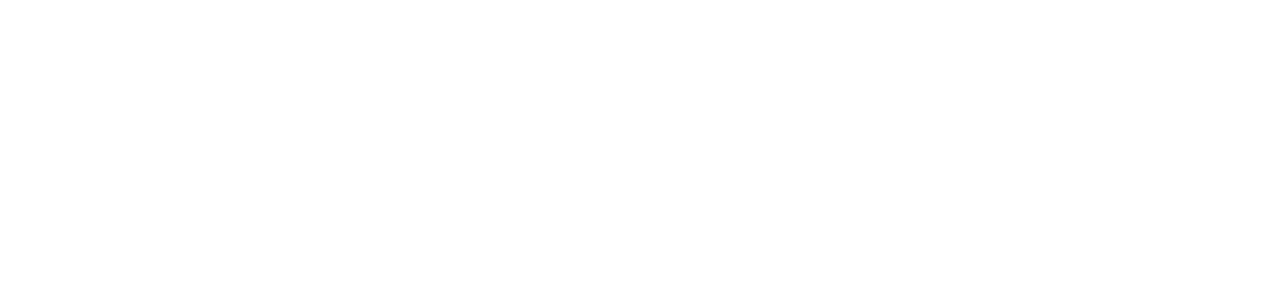
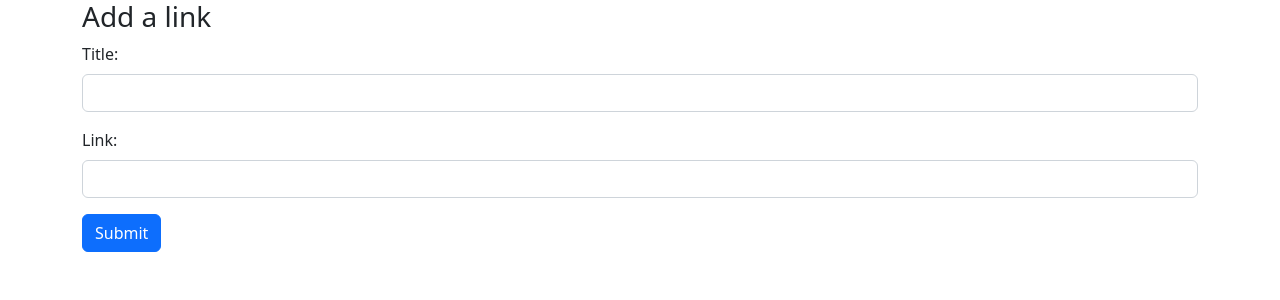
Before and after one commit to js-urquiza/oldRedditClone, an Angular app in the folder oldRedditClone/: page / in a window 1280 px wide. Shown: the top 300 px of the page. Built offline with nearby package versions, Linux system fonts and the light colour scheme.

Commit message:
Create the form in app-component template

```diff
--- a/oldRedditClone/src/app/app.component.html
+++ b/oldRedditClone/src/app/app.component.html
@@ -0,0 +1,18 @@
+<div class="container">
+<div class="row">
+  <div class="col">
+    <form>
+      <h3>Add a link</h3>
+      <div class="mb-3">
+        <label for="titleInput" class="form-label">Title:</label>
+        <input type="email" class="form-control" id="titleInput" aria-describedby="emailHelp">
+      </div>
+      <div class="mb-3">
+        <label for="linkInput" class="form-label">Link:</label>
+        <input type="password" class="form-control" id="linkInput">
+      </div>
+      <button (click)="addArticle()" class="btn btn-primary">Submit</button>
+    </form>
+  </div>
+</div>
+</div>
```
